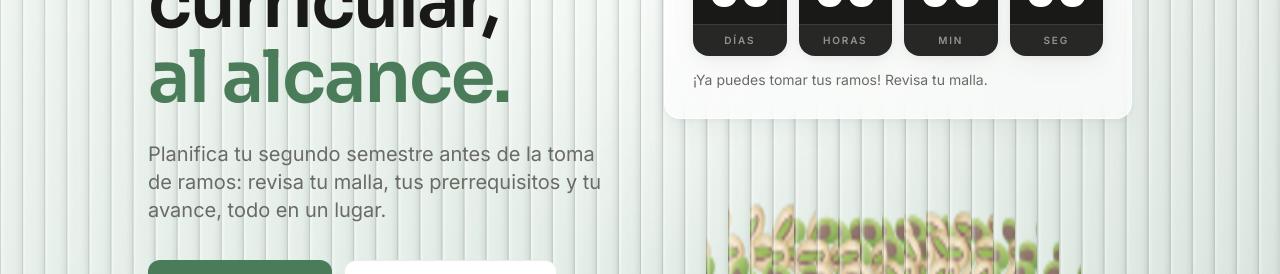
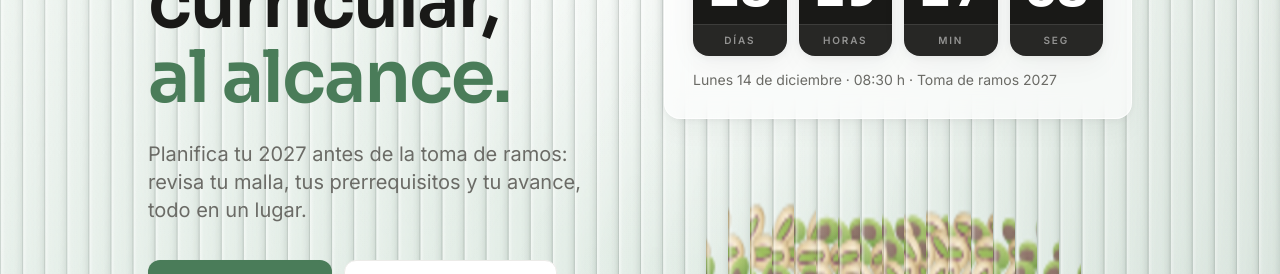
Before and after one commit to Joaquincuevas/pistachio-app, a React (Vite) app: page / in a window 1280 px wide. Shown: the part 253-527 px from the top of the page. Built offline with nearby package versions, Linux system fonts and the light colour scheme; no server answers.

Commit message:
Point countdown to 2027 course enrollment (Dec 14, 08:30)

```diff
--- a/src/components/landing/CountdownTimer.tsx
+++ b/src/components/landing/CountdownTimer.tsx
@@ -1,11 +1,11 @@
 import { useEffect, useState } from 'react';
 
 /**
- * Inicio de la Toma de Ramos del 2.º semestre 2026: lunes 20 de julio.
- * Hora de Chile continental (UTC-4 en invierno). Cambia aquí la fecha del evento.
+ * Inicio de la Toma de Ramos 2027: lunes 14 de diciembre de 2026, 08:30.
+ * Hora de Chile continental (UTC-3 en verano). Cambia aquí la fecha del evento.
  */
-const TARGET = new Date('2026-07-20T08:00:00-04:00');
-export const EVENT_LABEL = 'Lunes 20 de julio · 2.º semestre 2026';
+const TARGET = new Date('2026-12-14T08:30:00-03:00');
+export const EVENT_LABEL = 'Lunes 14 de diciembre · 08:30 h · Toma de ramos 2027';
 
 interface Remaining {
   days: number;
--- a/src/pages/Landing.tsx
+++ b/src/pages/Landing.tsx
@@ -87,7 +87,7 @@ export function Landing() {
               <span className="text-accent">al alcance.</span>
             </h1>
             <p className="mx-auto mt-4 max-w-lg text-[17px] leading-relaxed md:mt-6 text-text-secondary md:mx-0 md:text-xl">
-              Planifica tu segundo semestre antes de la toma de ramos: revisa tu malla, tus
+              Planifica tu 2027 antes de la toma de ramos: revisa tu malla, tus
               prerrequisitos y tu avance, todo en un lugar.
             </p>
             <div className="mx-auto mt-7 flex max-w-sm flex-col md:mt-9 gap-3 sm:max-w-none sm:flex-row md:mx-0 md:justify-start">
```
